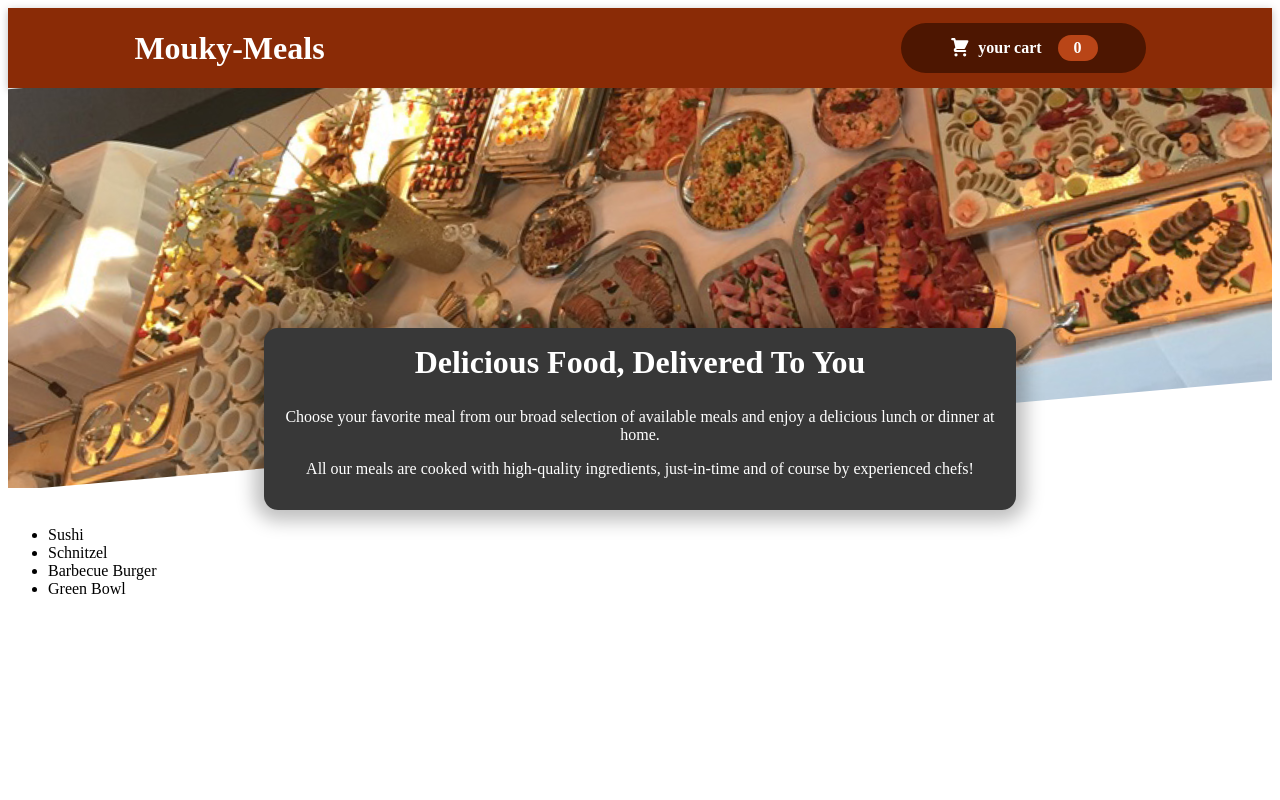
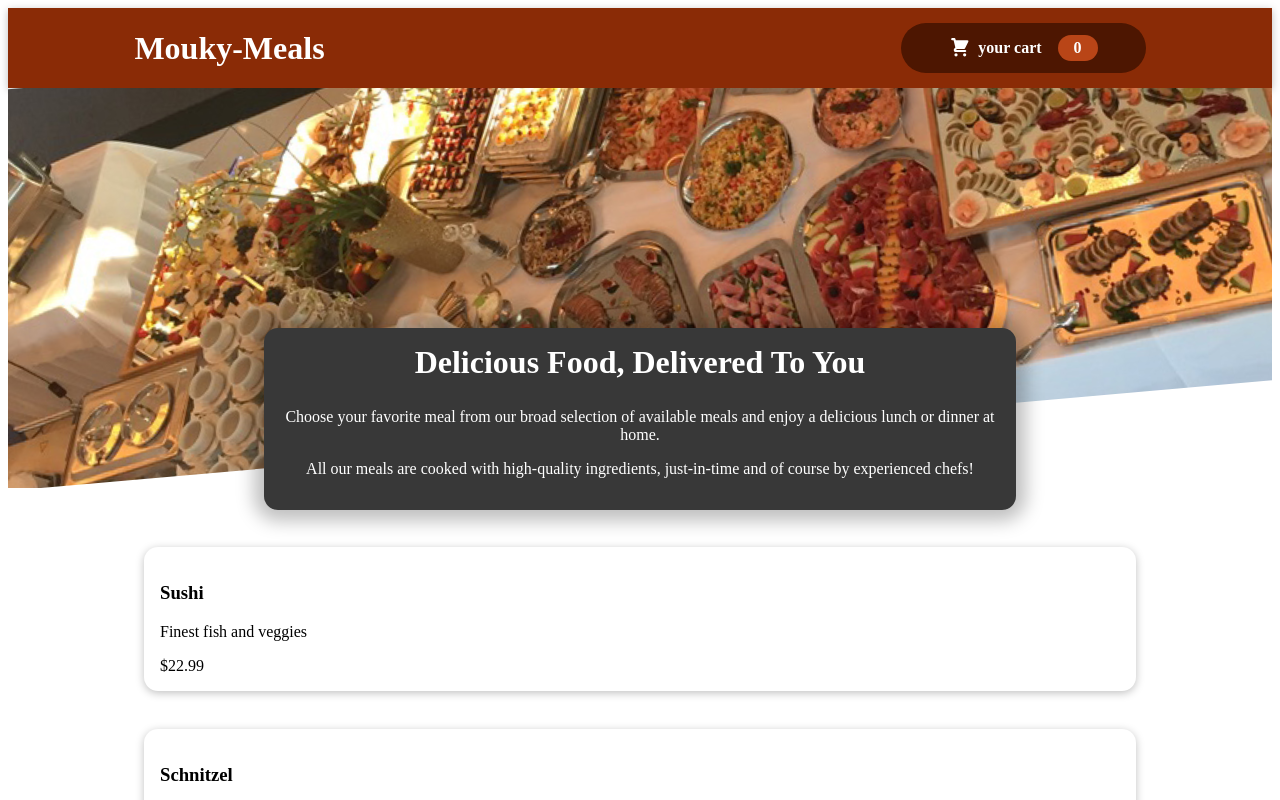
Before and after one commit to Moukarnold/mouky-meal, a React (Create React App) app: page / in a window 1280 px wide. Shown: the top 800 px of the page. Built offline with nearby package versions, Linux system fonts and the light colour scheme.

Commit message:
adding individual Meal Items and displaying them

```diff
--- a/src/components/Meals/AvalaibleMeals.jsx
+++ b/src/components/Meals/AvalaibleMeals.jsx
@@ -1,5 +1,6 @@
 import React from "react";
 import  "./meals.css";
+import CardMeal from "./MealsItem/CardMeal";
 
 
 const DUMMY_MEALS = [
@@ -32,10 +33,23 @@ const DUMMY_MEALS = [
 
 function AvalaibleMeals(){
 
-    const mealsList = DUMMY_MEALS.map((meals)=> <li>{meals.name}</li>);
+    const mealsList = DUMMY_MEALS.map((meals)=>
+    <li>
+         <CardMeal
+         key={meals.key}
+         name= {meals.name}
+         description = {meals.description}
+         price= {meals.price} />
+
+    </li>);
+
+
+
  return (
  <section className="">
-    <ul>{mealsList} </ul>
+    <ul>
+      {mealsList}
+      </ul>
  </section>)
 };
 
--- /dev/null
+++ b/src/components/Meals/MealsItem/CardMeal.jsx
@@ -0,0 +1,20 @@
+import React from "react";
+import "./cardMeal.css";
+
+
+function CardMeal(props){
+
+      const price= `$${props.price.toFixed(2)}`
+return(
+  <li >
+<div className="meals card">
+        <h3> {props.name}</h3>
+       <p><div>  {props.description}</div></p>
+        <div>{price}</div>
+        </div>
+        <div> </div>
+
+  </li>)
+
+}
+export default CardMeal;
--- /dev/null
+++ b/src/components/Meals/MealsItem/cardMeal.css
@@ -0,0 +1,38 @@
+.meal {
+    display: flex;
+    justify-content: space-between;
+    margin: 1rem;
+    padding-bottom: 1rem;
+    border-bottom: 1px solid #ccc;
+
+  }
+
+  .meal h3 {
+    margin: 0 0 0.25rem 0;
+  }
+
+  .description {
+    font-style: italic;
+  }
+
+  .price {
+    margin-top: 0.25rem;
+    font-weight: bold;
+    color: #ad5502;
+    font-size: 1.25rem;
+  }
+
+  .card {
+    padding: 1rem;
+    box-shadow: 0 2px 8px rgba(0, 0, 0, 0.25);
+    border-radius: 14px;
+    background-color: white;
+    margin-top: 3%;
+    margin-bottom: 2%;
+  }
+
+   ul {
+    list-style: none;
+    margin: 0;
+    padding: 0;
+  }
--- a/src/components/Meals/meals.css
+++ b/src/components/Meals/meals.css
@@ -23,3 +23,9 @@
     margin: 2rem auto;
     animation: meals-appear 1s ease-out forwards;
   }
+
+  .meals ul {
+    list-style: none;
+    margin: 0;
+    padding: 0;
+  }
```
